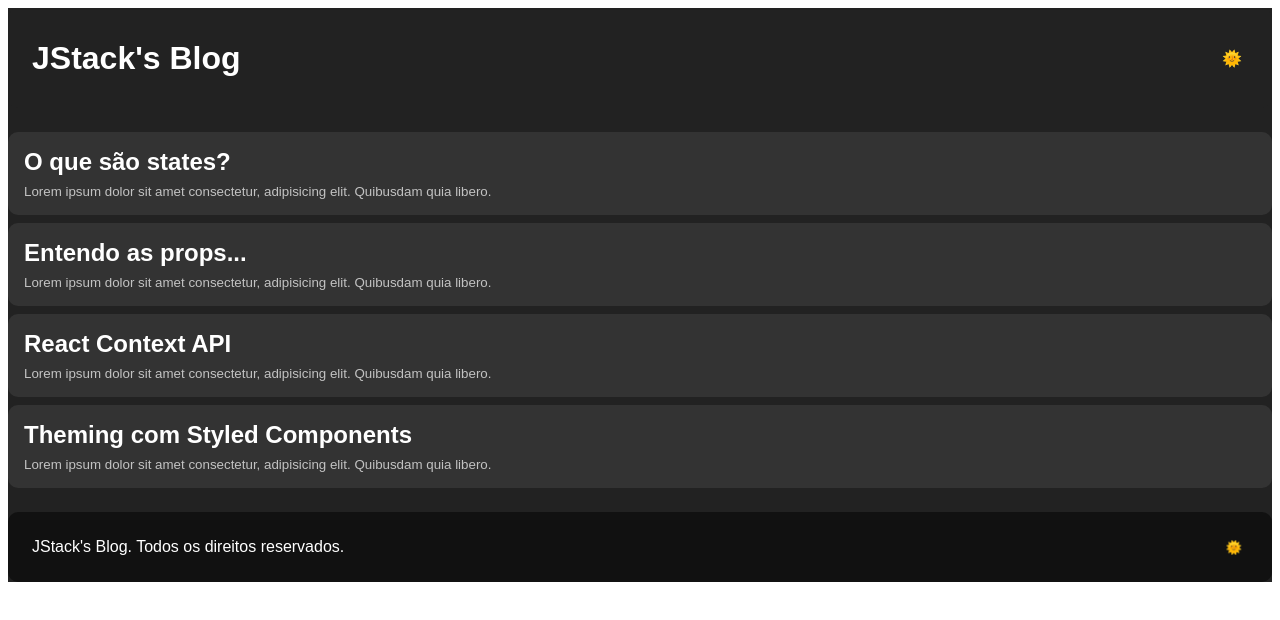
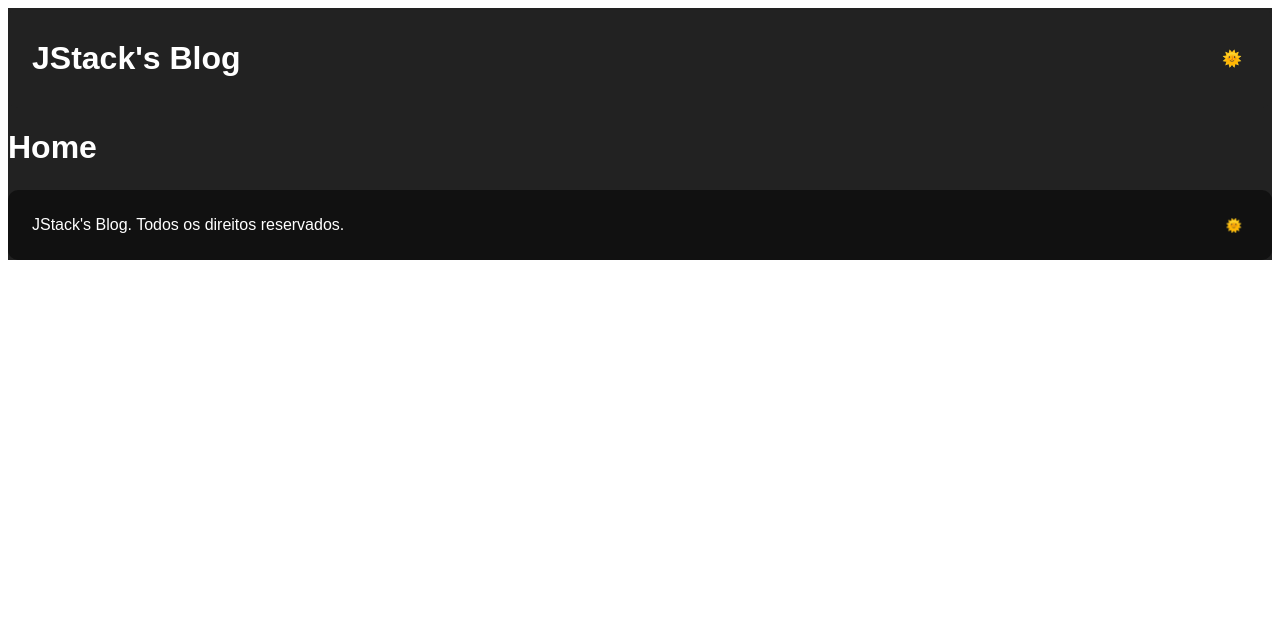
Before and after one commit to LuisSempre/react-learn-jstack, a React app: page / in a window 1280 px wide. Shown: the top 620 px of the page. Built offline with nearby package versions, Linux system fonts and the light colour scheme.

Commit message:
First route

```diff
--- a/package.json
+++ b/package.json
@@ -1,6 +1,6 @@
 {
   "name": "react-fundamentos",
-	"author": "Luis Lucas<luis.sempre@viannasempre.com.br>",
+  "author": "Luis Lucas<luis.sempre@viannasempre.com.br>",
   "version": "1.0.0",
   "main": "index.js",
   "license": "MIT",
@@ -27,6 +27,8 @@
     "prop-types": "^15.7.2",
     "react": "^17.0.2",
     "react-dom": "^17.0.2",
+    "react-router": "^5.3.0",
+    "react-router-dom": "^5.3.4",
     "styled-components": "^5.3.0"
   }
 }
--- /dev/null
+++ b/src/Routes.js
@@ -0,0 +1,11 @@
+import React from 'react'
+import { Route, BrowserRouter } from 'react-router-dom'
+import Home from './pages/Home.js'
+
+export default function Routes() {
+	return (
+		<BrowserRouter>
+			<Route path="/" component={Home} />
+		</BrowserRouter>
+	)
+}
--- a/src/components/Layout.js
+++ b/src/components/Layout.js
@@ -1,7 +1,7 @@
 import React from 'react';
 import Header from './Header';
-import PostsList from './PostsList';
 import Footer from './Footer';
+import Routes from '../Routes';
 
 import styled from 'styled-components';
 
@@ -16,8 +16,8 @@ selectedTheme }) {
     <Container>
       <Header onToggleTheme={onToggleTheme}
 				selectedTheme={selectedTheme}/>
-      <PostsList />
-      <Footer onToggleTheme={onToggleTheme}
+     <Routes />
+		<Footer onToggleTheme={onToggleTheme}
 				selectedTheme={selectedTheme}
 			/>
     </ Container>
--- /dev/null
+++ b/src/pages/Home.js
@@ -0,0 +1,5 @@
+import React from 'react'
+
+export default function Home() {
+	return <h1>Home</h1>
+}
```
Also changed, not shown: 1 other file (tests, documents, lock files or other folders).
